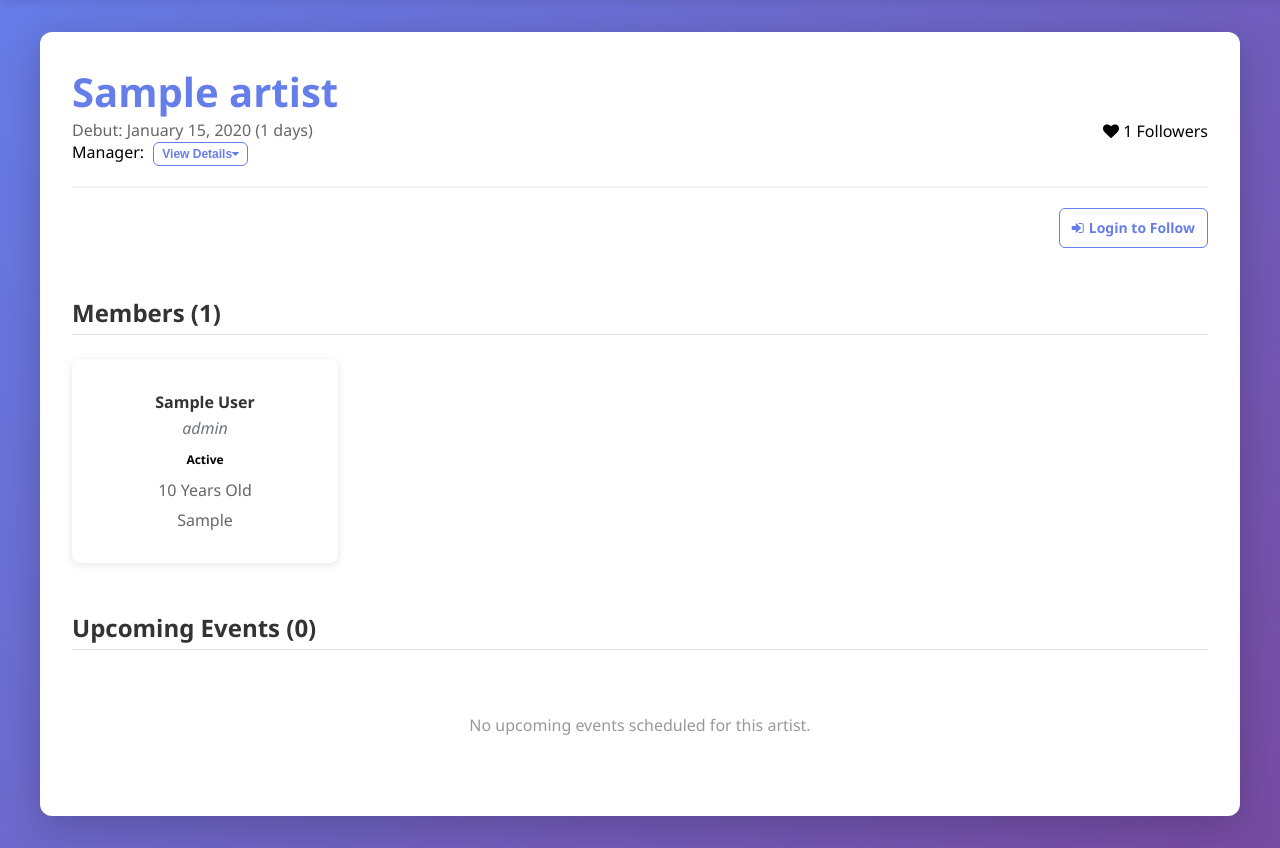
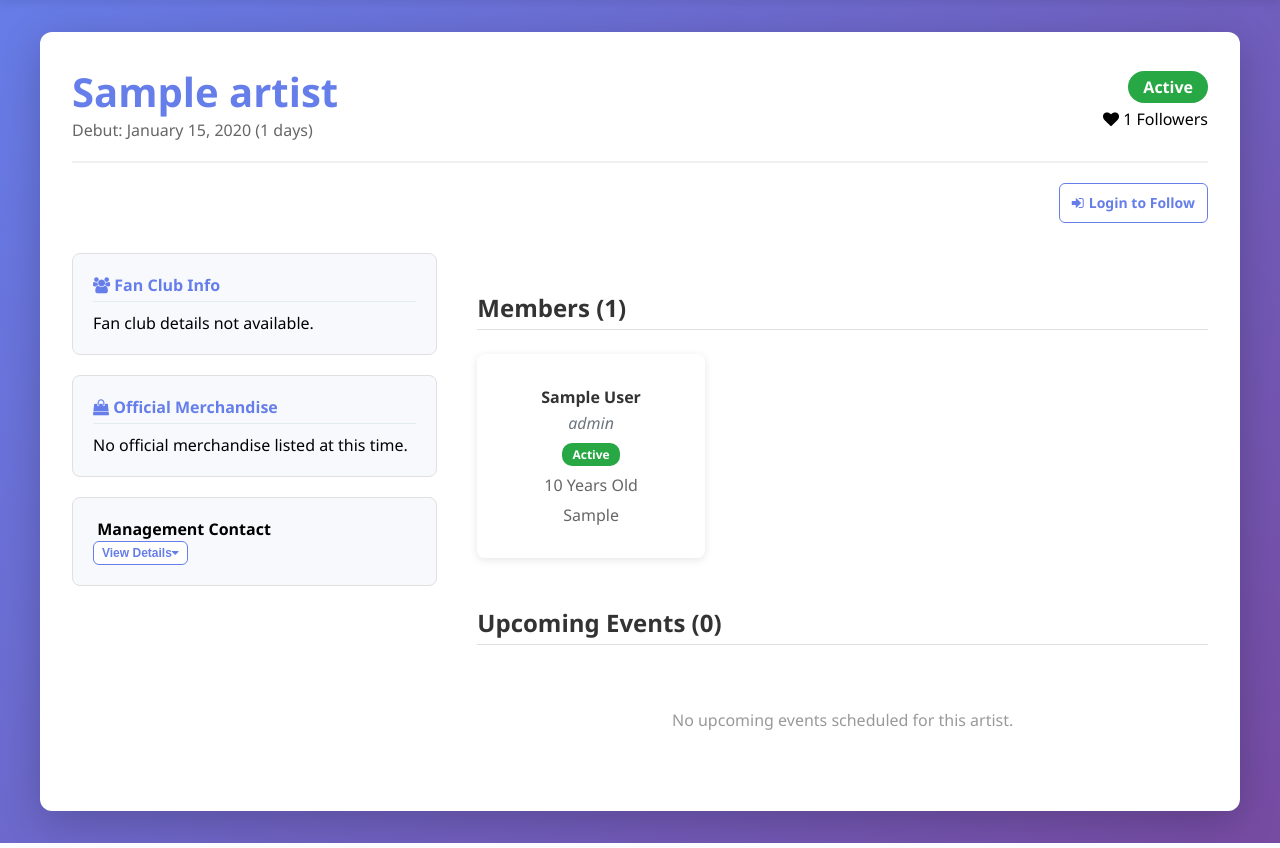
Before and after one commit to jiancpp/ccinfom-db-application, a Flask app: page /artists/1 in a window 1280 px wide. Shown: the part 72-920 px from the top of the page. Run offline with Flask 3, Linux system fonts and the light colour scheme; tables that the repository leaves empty hold one stand-in row (values such as "Sample post"); parts of the project's set-up code (start-up, migrations or seed data) failed here and were passed over.

Commit message:
edited artist

```diff
--- a/app/templates/artist_details.html
+++ b/app/templates/artist_details.html
@@ -134,6 +134,14 @@
         padding: 3px 10px;
         border-radius: 10px;
         display: inline-block;
+        color: white;
+    }
+
+    .status-Active { background: #28a745; }
+    .status-Inactive { background: #dc3545; }
+    .status-Hiatus {
+        background: #ffc107;
+        color: #333;
     }
 
     /* Event Table adjustments for clarity */
@@ -144,6 +152,81 @@
         width: 25%;
     }
 
+    .profile-container {
+        display: grid;
+        grid-template-columns: 1fr 2fr; /* Layout: 1/3 for metadata, 2/3 for content */
+        gap: 40px;
+        margin-top: 20px;
+    }
+
+    .profile-sidebar {
+        /* Sidebar container for Fan Clubs, Merch, and Manager details */
+        padding-top: 10px;
+    }
+
+    .profile-details-card {
+        padding: 20px;
+        border-radius: 8px;
+        border: 1px solid #e0e0e0;
+        margin-bottom: 20px;
+        background-color: #f7f9fc; /* Light background for the card */
+    }
+
+    .details-list p {
+        margin: 0.5rem 0;
+        line-height: 1.4;
+    }
+    .details-list strong {
+        color: #333;
+    }
+
+    /* Fanclub & Merch Specific Styling */
+    .fanclub-card h4, .merch-card h4 {
+        color: #667eea;
+        margin-bottom: 10px;
+        border-bottom: 1px solid #e0eeef;
+        padding-bottom: 5px;
+    }
+
+    .merch-grid {
+        display: grid;
+        grid-template-columns: repeat(auto-fit, minmax(150px, 1fr));
+        gap: 15px;
+        margin-top: 15px;
+        list-style-type: none;
+        padding-left: 0;
+    }
+
+    .merch-item {
+        text-align: center;
+        border: 1px solid #eee;
+        padding: 10px;
+        border-radius: 6px;
+    }
+
+    /* --- END UNIQUE LAYOUT STYLES --- */
+
+    /* Profile Header Styling (Modified for new placement) */
+     .profile-header {
+    /* Keep basic header styles, but remove flex/border for the main header */
+        display: block;
+        padding-bottom: 0;
+        border-bottom: none;
+        margin-bottom: 10px;
+    }
+
+    /* The rest of your existing styles are here... */
+
+    /* Profile Header Styling */
+    .profile-header {
+        display: flex;
+        justify-content: space-between;
+        align-items: center;
+        padding-bottom: 20px;
+        border-bottom: 2px solid #f0f0f0;
+        margin-bottom: 20px;
+    }
+
 </style>
 
 <div class="profile-header">
@@ -152,25 +235,11 @@
         <p style="color: #666;">
             Debut: <span class="date">{{ artist.Debut_Date }}</span> ({{ artist.Debut_Days }} days)
         </p>
-        <p>Manager:
-            <button id="toggle-manager-btn" class="btn btn-sm btn-outline" type="button"
-                    style="margin-left: 5px; padding: 4px 8px; font-size: 12px;">
-                View Details <i class="fa fa-caret-down"></i>
-            </button>
-        </p>
-        <div id="manager-details" style="display: none; border: 1px dashed #e0e0e0; padding: 10px; margin-top: 10px; border-radius: 5px;">
-            {% if artist.manager %}
-                <p>Name: **{{ artist.manager.Manager_Name }}**</p>
-                <p>Email: {{ artist.manager.Manager_Email or 'N/A' }}</p>
-                <p>Phone: {{ artist.manager.Manager_Phone or 'N/A' }}</p>
-            {% else %}
-                <p>No dedicated manager details available.</p>
-            {% endif %}
-        </div>
     </div>
     <div class="profile-meta">
-        <span class="artist-status status-{{ artist.Activity_Status }}">
-            {{ artist.Activity_Status }}
+        {# Applying robust filter: |string | trim to ensure color works #}
+        <span class="artist-status status-{{ (artist.Activity_Status | first) | string | trim }}">
+            {{ artist.Activity_Status | first}}
         </span>
         <p style="margin-top: 10px;">
             <i class="fa fa-heart"></i> {{ artist.followers|length }} Followers
@@ -179,7 +248,7 @@
 </div>
 
 <div style="text-align: right; margin-bottom: 20px;">
-    {# NOTE: Assuming g.current_user is available, artist is defined, and has Artist_ID #}
+    {# Follow/Unfollow Button remains here for prominence #}
     {% if g.current_user %}
         <form method="POST" action="{{ url_for('main_routes.toggle_follow', artist_id=artist.Artist_ID) }}" style="display: inline-block;">
             {% if artist.is_followed %}
@@ -201,6 +270,74 @@
     {% endif %}
 </div>
 
+<div class="profile-container">
+
+    {# --- LEFT COLUMN (SIDEBAR) --- #}
+    <div class="profile-sidebar">
+
+        {# FAN CLUB CARD #}
+        <div class="profile-details-card fanclub-card">
+            <h4><i class="fa fa-users"></i> Fan Club Info</h4>
+            {% if artist.fanclub_details %}
+                <div class="details-list">
+                    <p><strong>Name:</strong> {{ artist.fanclub_details.Club_Name or 'N/A' }}</p>
+                    <p><strong>Official Color:</strong> {{ artist.fanclub_details.Official_Color or 'N/A' }}</p>
+                    <p><strong>Established:</strong> {{ artist.fanclub_details.Established_Date or 'N/A' }}</p>
+                    {% if artist.fanclub_details.Link %}
+                        <p style="margin-top: 10px;">
+                            <a href="{{ artist.fanclub_details.Link }}" target="_blank" class="btn btn-sm btn-follow">
+                                Visit Official Site <i class="fa fa-external-link"></i>
+                            </a>
+                        </p>
+                    {% endif %}
+                </div>
+            {% else %}
+                <p>Fan club details not available.</p>
+            {% endif %}
+        </div>
+
+        {# MERCHANDISE CARD #}
+        <div class="profile-details-card merch-card">
+            <h4><i class="fa fa-shopping-bag"></i> Official Merchandise</h4>
+            {% if artist.merch %}
+                <ul class="merch-grid">
+                    {% for item in artist.merch %}
+                        <li class="merch-item">
+                            <i class="fa fa-tags" style="color: #667eea;"></i>
+                            <p style="margin-top: 5px; font-size: 14px; font-weight: 600;">{{ item.Item_Name }}</p>
+                            <p style="font-size: 12px; color: #dc3545;">${{ item.Price }}</p>
+                            <a href="{{ url_for('main_routes.buy_merch', merch_id=item.Item_ID) }}" class="btn btn-sm btn-outline" style="margin-top: 5px;">Buy Now</a>
+                        </li>
+                    {% endfor %}
+                </ul>
+            {% else %}
+                <p>No official merchandise listed at this time.</p>
+            {% endif %}
+        </div>
+
+        {# MANAGER DETAILS (Moved to sidebar) #}
+        <div class="profile-details-card">
+            <h4><i class="fa fa-user-tie"></i> Management Contact</h4>
+            <p>
+                <button id="toggle-manager-btn" class="btn btn-sm btn-outline" type="button">
+                    View Details <i class="fa fa-caret-down"></i>
+                </button>
+            </p>
+            <div id="manager-details" style="display: none; padding-top: 10px;">
+                {% if artist.manager %}
+                    <p><strong>Name:</strong> **{{ artist.manager.Manager_Name }}**</p>
+                    <p><strong>Email:</strong> {{ artist.manager.Manager_Email or 'N/A' }}</p>
+                    <p><strong>Phone:</strong> {{ artist.manager.Manager_Phone or 'N/A' }}</p>
+                {% else %}
+                    <p>No dedicated manager details available.</p>
+                {% endif %}
+            </div>
+        </div>
+
+    </div>
+
+    {# --- RIGHT COLUMN (MAIN CONTENT) --- #}
+    <div class="profile-main-content">
 
         <h2 class="section-title">Members ({{ artist.member_detail|length }})</h2>
         {% if artist.member_detail %}
@@ -209,7 +346,8 @@
                     <li class="member-card card">
                         <h4>{{ member.Member_Name }}</h4>
                         <span class="member-role">{{ member.Role or 'Not Revealed' }}</span>
-                <span class="member-status status-{{ member.Activity_Status }}">
+                        {# Applying robust filter: |string | trim to ensure color works #}
+                        <span class="member-status status-{{ (member.Activity_Status | first) | string | trim }}">
                             {{ member.Activity_Status | first }}
                         </span>
                         <p>{{ member.Age }} Years Old</p>
@@ -256,18 +394,20 @@
                 <p class="empty-state">No upcoming events scheduled for this artist.</p>
             {% endif %}
         </div>
+    </div>
+</div>
 
 
 <script>
     document.addEventListener('DOMContentLoaded', function() {
         const toggleButton = document.getElementById('toggle-manager-btn');
         const detailsContainer = document.getElementById('manager-details');
-        const icon = toggleButton.querySelector('i');
 
+        // Manager Toggle Logic
         if (toggleButton && detailsContainer) {
-            // Function to handle the toggle
             toggleButton.addEventListener('click', function() {
-                if (detailsContainer.style.display === 'none') {
+                const isHidden = detailsContainer.style.display === 'none' || detailsContainer.style.display === '';
+                if (isHidden) {
                     detailsContainer.style.display = 'block';
                     toggleButton.innerHTML = 'Hide Details <i class="fa fa-caret-up"></i>';
                 } else {
--- a/app/templates/artists.html
+++ b/app/templates/artists.html
@@ -29,7 +29,6 @@
         color: white;
     }
 
-    /* Status Badges */
     .status-Active { background: #28a745; }
     .status-Inactive { background: #dc3545; }
     .status-Hiatus {
@@ -224,8 +223,8 @@
             <li class="artist-card card">
                 <div>
                     <h3>{{ artist.Artist_Name }}</h3>
-                    <span class="artist-status status-{{ artist.Activity_Status }}">
-                        {{ artist.Activity_Status }}
+                    <span class="artist-status status-{{ (artist.Activity_Status | first)}}">
+                        {{ artist.Activity_Status | first }}
                     </span>
                     <div class="artist-details">
                         {% if artist.Debut_Date %}
```
Lines whose indentation alone changed are shown as unchanged.
